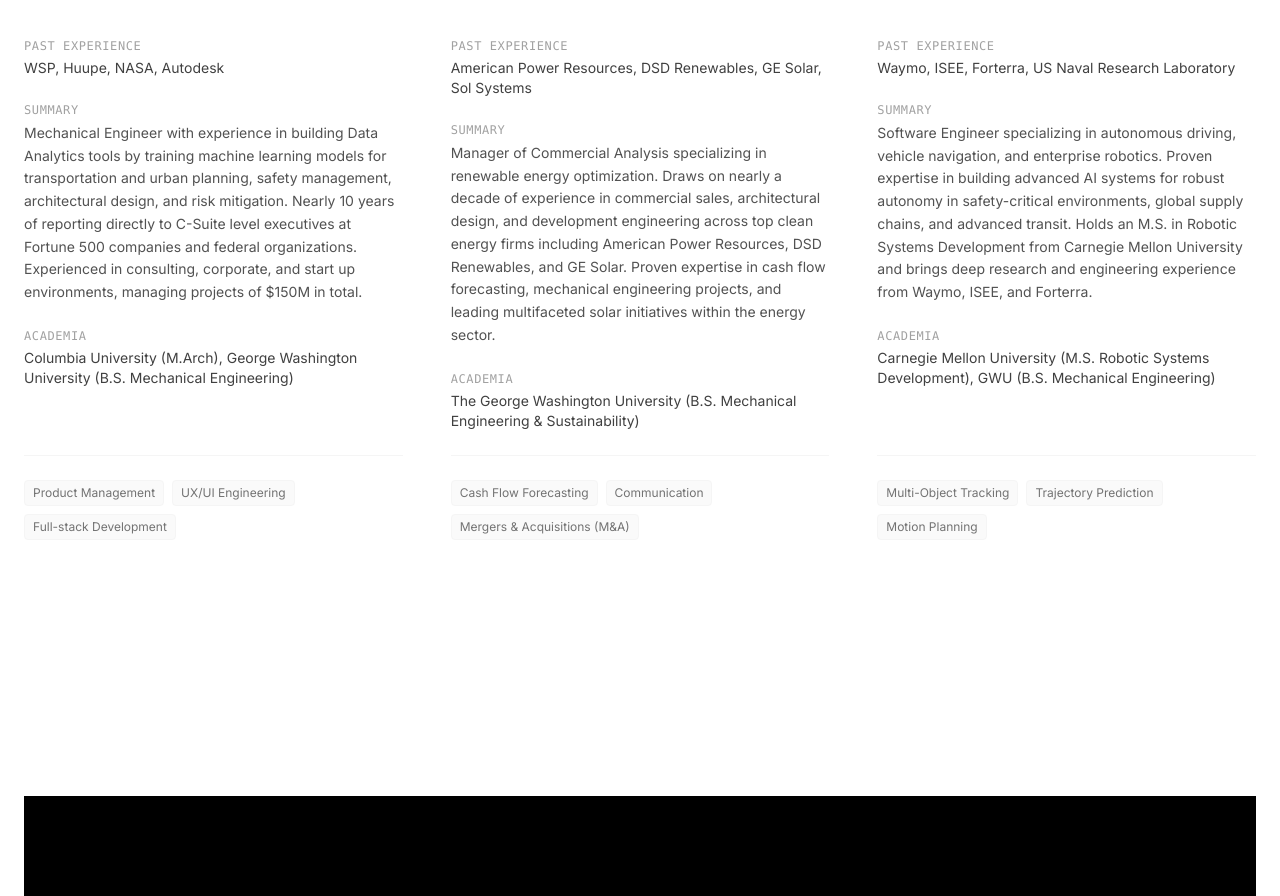
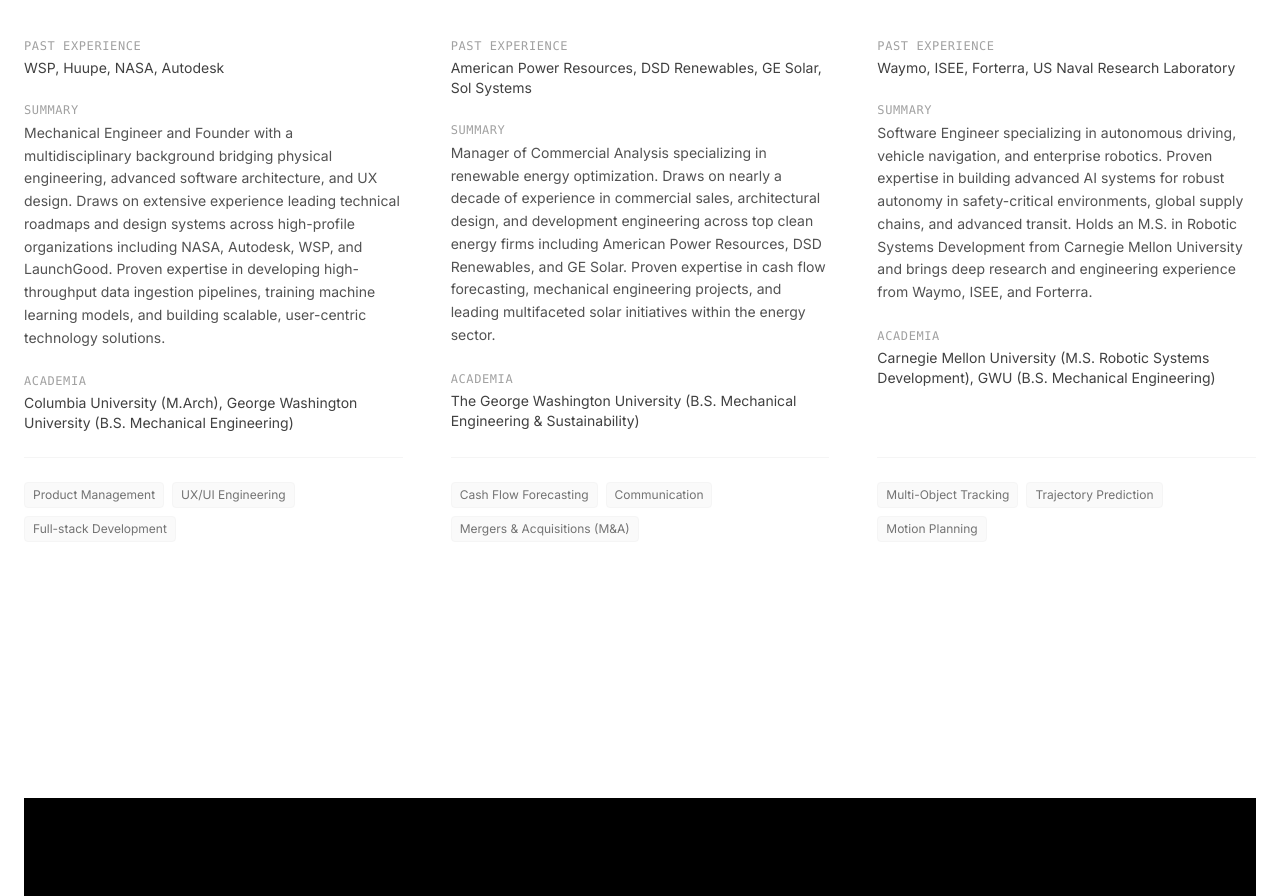
Before and after one commit to aliahm08/B2W, a React (Vite) app: page / in a window 1280 px wide. Shown: the part 4240-5136 px from the top of the page. Built offline with nearby package versions, Linux system fonts and the light colour scheme.

Commit message:
Update Ali team summary to be a detailed synthesis

```diff
--- a/src/components/Team.tsx
+++ b/src/components/Team.tsx
@@ -7,7 +7,7 @@ const team = [
     focus: "Consulting, Software & UI/UX",
     academia: "Columbia University (M.Arch), George Washington University (B.S. Mechanical Engineering)",
     workplaces: ["WSP", "Huupe", "NASA", "Autodesk"],
-    description: "Mechanical Engineer with experience in building Data Analytics tools by training machine learning models for transportation and urban planning, safety management, architectural design, and risk mitigation. Nearly 10 years of reporting directly to C-Suite level executives at Fortune 500 companies and federal organizations. Experienced in consulting, corporate, and start up environments, managing projects of $150M in total.",
+    description: "Mechanical Engineer and Founder with a multidisciplinary background bridging physical engineering, advanced software architecture, and UX design. Draws on extensive experience leading technical roadmaps and design systems across high-profile organizations including NASA, Autodesk, WSP, and LaunchGood. Proven expertise in developing high-throughput data ingestion pipelines, training machine learning models, and building scalable, user-centric technology solutions.",
     tags: ["Product Management", "UX/UI Engineering", "Full-stack Development"],
     linkedin: "https://www.linkedin.com/in/aliahmed-co/"
   },
```
Also changed, not shown: 1 other file (tests, documents, lock files or other folders).
